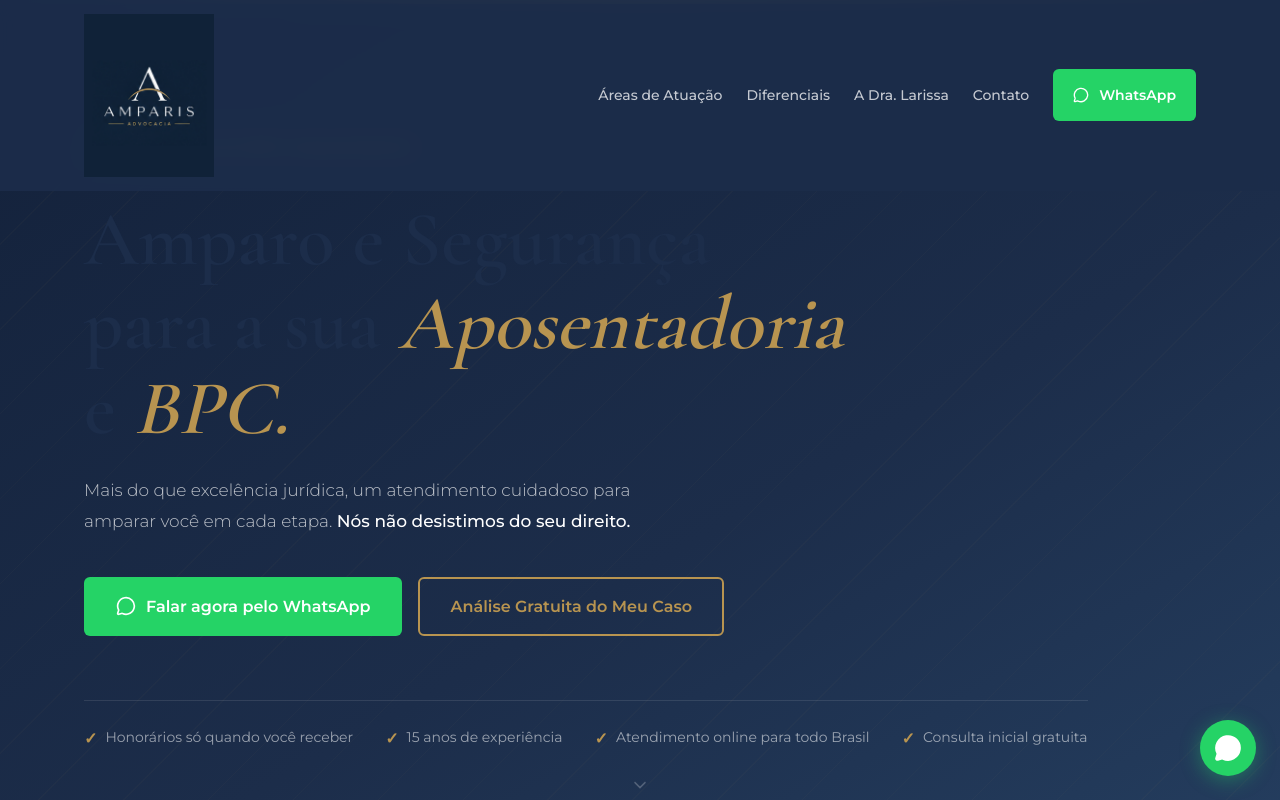
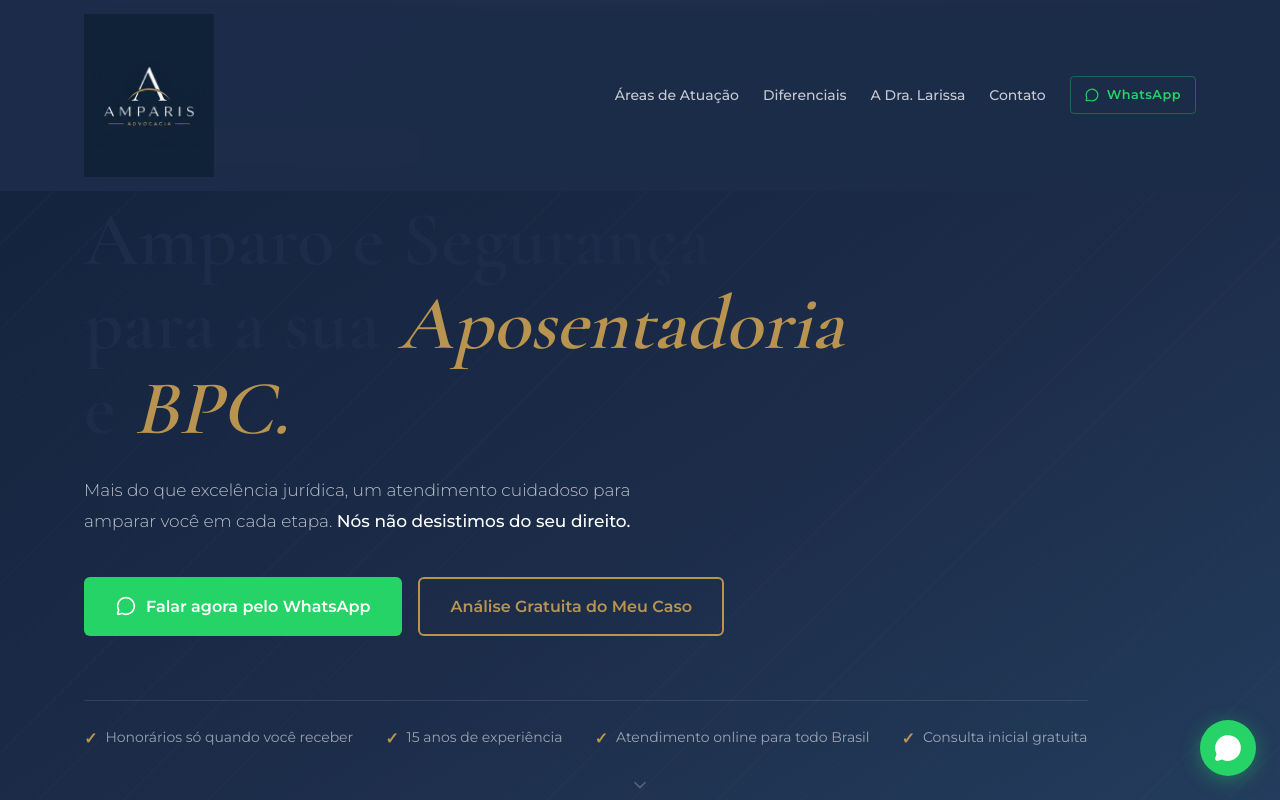
Before and after one commit to amoradevs/amparis-advocacia, a Next.js app: page / in a window 1280 px wide. Shown: the top 800 px of the page. Built offline with nearby package versions, Linux system fonts and the light colour scheme.

Commit message:
fix: WhatsApp na navbar — discreto, outline fino, sem background verde dominante

```diff
--- a/src/components/Navbar.tsx
+++ b/src/components/Navbar.tsx
@@ -62,9 +62,20 @@ export default function Navbar() {
             href={WA_URL}
             target="_blank"
             rel="noopener noreferrer"
-            className="btn-wa !py-2.5 !px-5 !text-sm"
+            className="flex items-center gap-2 transition-colors"
+            style={{
+              fontFamily: 'Montserrat, sans-serif',
+              fontSize: '0.8rem',
+              fontWeight: 600,
+              color: '#25D366',
+              letterSpacing: '0.04em',
+              textDecoration: 'none',
+              border: '1px solid rgba(37,211,102,0.35)',
+              padding: '7px 14px',
+              borderRadius: '4px',
+            }}
           >
-            <MessageCircle size={16} />
+            <MessageCircle size={14} />
             WhatsApp
           </a>
         </nav>
```
